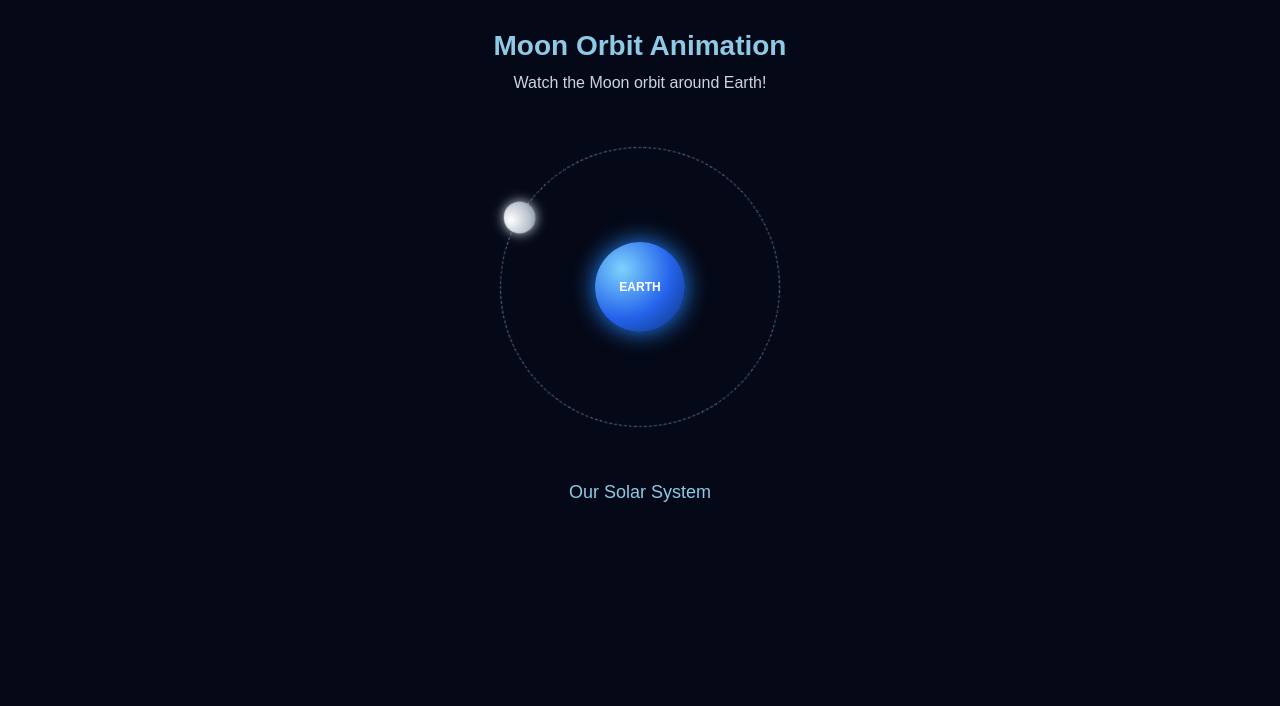
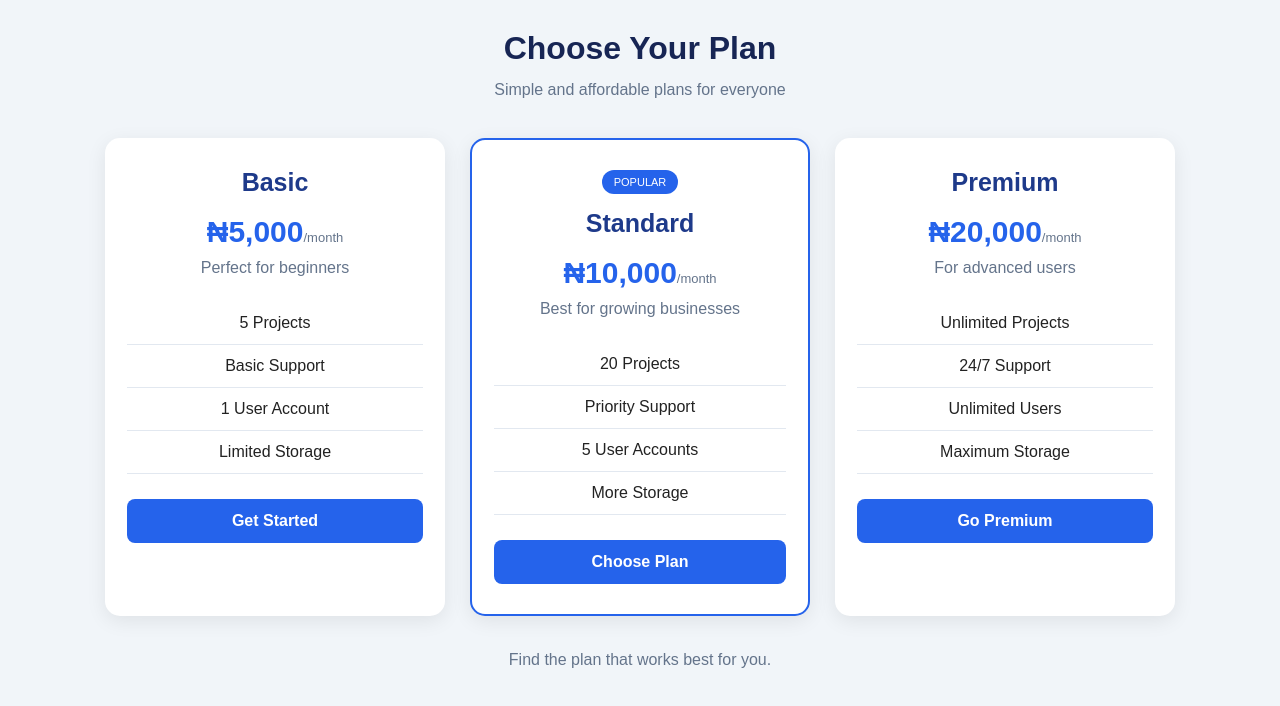
Before and after one commit to chizzypeace56-source/css-flexbox-animation, a plain HTML site: page index.html in a window 1280 px wide. Drawn offline with Linux system fonts and the light colour scheme.

Commit message:
Add files via upload

```diff
--- a/index.html
+++ b/index.html
@@ -4,25 +4,69 @@
 <head>
   <meta charset="UTF-8">
   <meta name="viewport" content="width=device-width, initial-scale=1.0">
-  <title>Moon Orbit Animation</title>
+  <title>Pricing Plans</title>
   <link rel="stylesheet" href="style.css">
 </head>
 <body>
 
-  <h1>Moon Orbit Animation</h1>
-  <p>Watch the Moon orbit around Earth!</p>
+  <header class="header">
+    <h1>Choose Your Plan</h1>
+    <p>Simple and affordable plans for everyone</p>
+  </header>
 
-  <main class="space">
-    <div class="earth">
-      <span>EARTH</span>
-    </div>
+  <main class="pricing-container">
 
-    <div class="orbit">
-      <div class="moon"></div>
-    </div>
+    <section class="pricing-card">
+      <h2>Basic</h2>
+      <p class="price">₦5,000<span>/month</span></p>
+      <p class="description">Perfect for beginners</p>
+
+      <ul>
+        <li>5 Projects</li>
+        <li>Basic Support</li>
+        <li>1 User Account</li>
+        <li>Limited Storage</li>
+      </ul>
+
+      <a href="#" class="button">Get Started</a>
+    </section>
+
+    <section class="pricing-card featured">
+      <span class="popular">POPULAR</span>
+      <h2>Standard</h2>
+      <p class="price">₦10,000<span>/month</span></p>
+      <p class="description">Best for growing businesses</p>
+
+      <ul>
+        <li>20 Projects</li>
+        <li>Priority Support</li>
+        <li>5 User Accounts</li>
+        <li>More Storage</li>
+      </ul>
+
+      <a href="#" class="button">Choose Plan</a>
+    </section>
+
+    <section class="pricing-card">
+      <h2>Premium</h2>
+      <p class="price">₦20,000<span>/month</span></p>
+      <p class="description">For advanced users</p>
+
+      <ul>
+        <li>Unlimited Projects</li>
+        <li>24/7 Support</li>
+        <li>Unlimited Users</li>
+        <li>Maximum Storage</li>
+      </ul>
+
+      <a href="#" class="button">Go Premium</a>
+    </section>
+
   </main>
 
-  <p class="caption">Our Solar System</p>
+  <footer>
+    <p>Find the plan that works best for you.</p>
+  </footer>
 
 </body>
 </html>
--- a/style.css
+++ b/style.css
@@ -7,105 +7,134 @@
 
 body {
   font-family: Arial, sans-serif;
-  background: #050816;
-  color: white;
-  text-align: center;
-  padding: 30px 10px;
-  min-height: 100vh;
-  overflow-x: hidden;
+  background: #f1f5f9;
+  color: #222;
+  padding: 30px 15px;
 }
 
-h1 {
-  font-size: 28px;
-  color: #8ecae6;
-  margin-bottom: 12px;
+.header {
+  text-align: center;
+  margin-bottom: 35px;
 }
 
-body > p {
-  color: #cbd5e1;
+.header h1 {
+  font-size: 32px;
+  margin-bottom: 10px;
+  color: #172554;
+}
+
+.header p {
+  color: #64748b;
+  line-height: 1.6;
+}
+
+.pricing-container {
+  display: flex;
+  justify-content: center;
+  align-items: stretch;
+  flex-wrap: wrap;
+  gap: 25px;
+  max-width: 1100px;
+  margin: auto;
+}
+
+.pricing-card {
+  background: white;
+  padding: 30px 22px;
+  border-radius: 15px;
+  box-shadow: 0 5px 20px rgba(0, 0, 0, 0.08);
+  flex: 1 1 260px;
+  max-width: 340px;
+  text-align: center;
+  position: relative;
+  transition: transform 0.3s ease;
+}
+
+.pricing-card:hover {
+  transform: translateY(-8px);
+}
+
+.pricing-card h2 {
+  font-size: 25px;
+  margin-bottom: 18px;
+  color: #1e3a8a;
+}
+
+.price {
+  font-size: 30px;
+  font-weight: bold;
+  color: #2563eb;
+  margin-bottom: 10px;
+}
+
+.price span {
+  font-size: 13px;
+  color: #64748b;
+  font-weight: normal;
+}
+
+.description {
+  color: #64748b;
   margin-bottom: 25px;
 }
 
-.space {
-  width: 320px;
-  height: 320px;
-  max-width: 90vw;
-  max-height: 90vw;
-  position: relative;
-  margin: 35px auto;
-  display: flex;
-  justify-content: center;
-  align-items: center;
+.pricing-card ul {
+  list-style: none;
+  margin-bottom: 25px;
 }
 
-.earth {
-  width: 90px;
-  height: 90px;
-  border-radius: 50%;
-  background: radial-gradient(
-    circle at 30% 30%,
-    #7dd3fc,
-    #2563eb 55%,
-    #082f75
-  );
-  box-shadow: 0 0 25px #2588ff;
-  display: flex;
-  justify-content: center;
-  align-items: center;
-  font-size: 12px;
-  font-weight: bold;
-  z-index: 2;
+.pricing-card li {
+  padding: 12px 0;
+  border-bottom: 1px solid #e2e8f0;
 }
 
-.orbit {
-  width: 280px;
-  height: 280px;
-  border: 1px dashed #64748b;
-  border-radius: 50%;
-  position: absolute;
-  animation: orbit-moon 6s linear infinite;
+.button {
+  display: block;
+  background: #2563eb;
+  color: white;
+  text-decoration: none;
+  padding: 13px;
+  border-radius: 8px;
+  font-weight: bold;
 }
 
-.moon {
-  width: 32px;
-  height: 32px;
-  background: radial-gradient(
-    circle at 30% 30%,
-    #ffffff,
-    #b8c1cc 60%,
-    #64748b
-  );
-  border-radius: 50%;
-  position: absolute;
-  top: -16px;
-  left: calc(50% - 16px);
-  box-shadow: 0 0 12px #cbd5e1;
+.button:hover {
+  background: #1d4ed8;
 }
 
-.caption {
-  color: #8ecae6;
-  font-size: 18px;
-  margin-top: 20px;
+.featured {
+  border: 2px solid #2563eb;
 }
 
-@keyframes orbit-moon {
-  from {
-    transform: rotate(0deg);
+.popular {
+  display: inline-block;
+  background: #2563eb;
+  color: white;
+  padding: 6px 12px;
+  border-radius: 20px;
+  font-size: 11px;
+  margin-bottom: 15px;
+}
+
+footer {
+  text-align: center;
+  margin-top: 35px;
+  color: #64748b;
+}
+
+@media (max-width: 600px) {
+  .header h1 {
+    font-size: 26px;
   }
 
-  to {
-    transform: rotate(360deg);
+  .pricing-container {
+    flex-direction: column;
+    align-items: center;
+  }
+
+  .pricing-card {
+    width: 100%;
+    max-width: 400px;
+    flex: auto;
   }
 }
-
-@media (max-width: 350px) {
-  .space {
-    width: 280px;
-    height: 280px;
-  }
-
-  .orbit {
-    width: 240px;
-    height: 240px;
-  }
-}
```
